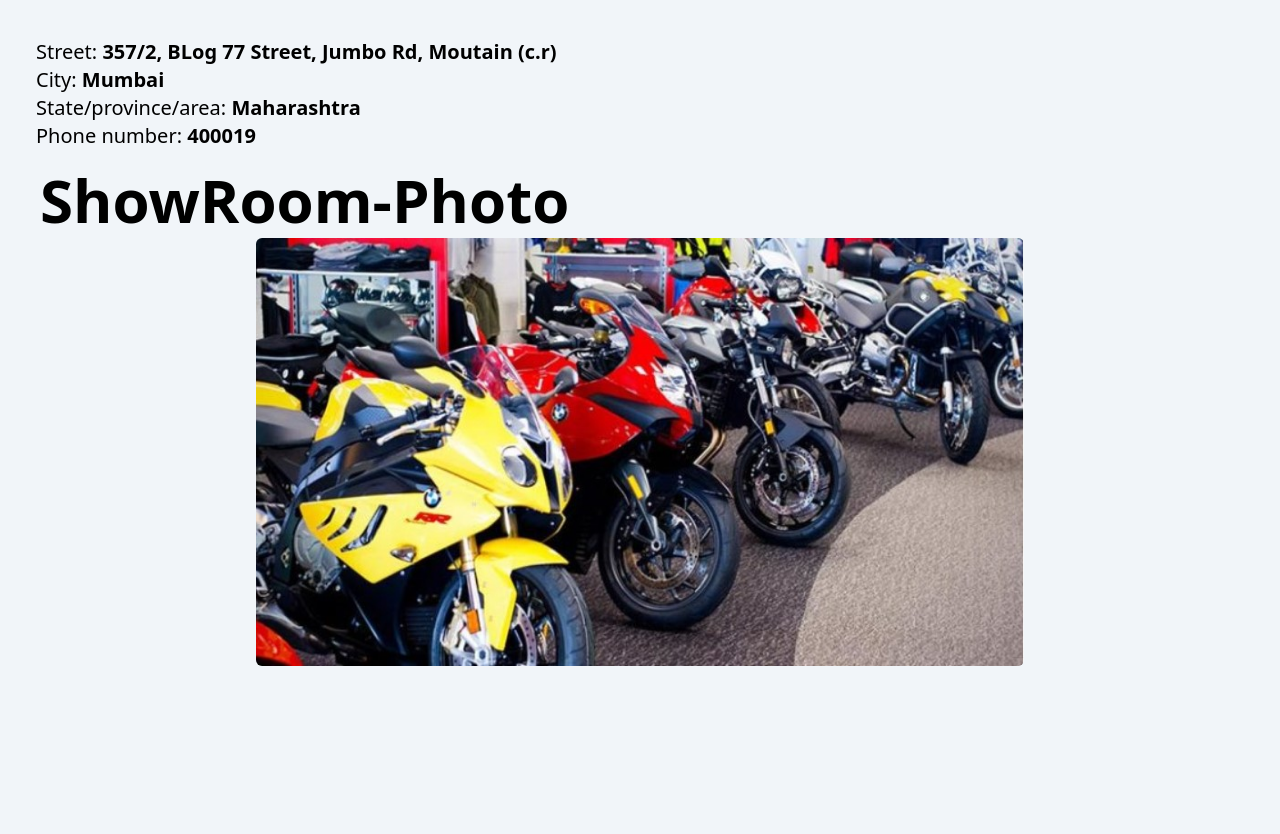
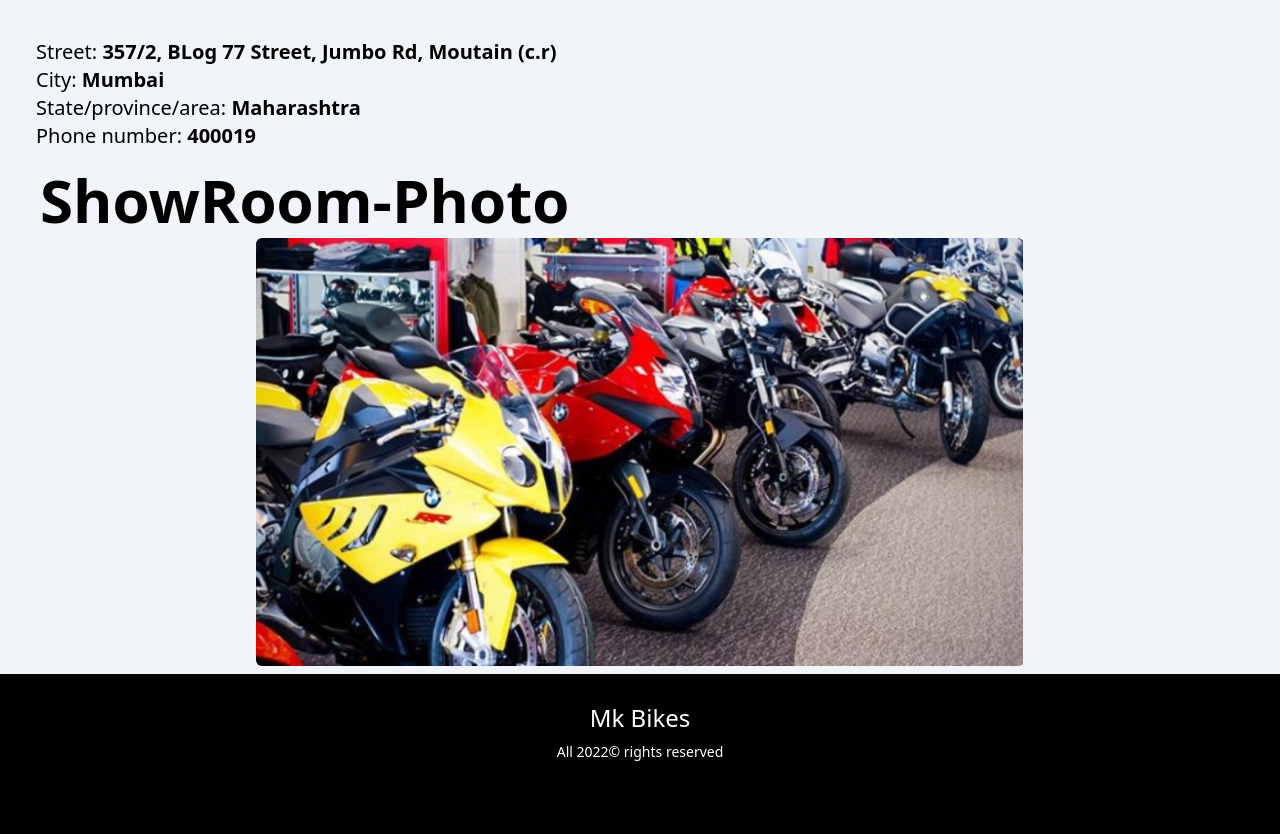
Before and after one commit to Manju1392k/MkBikes-Website, a website built with Vite: page index.html in a window 1280 px wide. Shown: the part 1252-2086 px from the top of the page. Before the commit the page ends 1926 px from the top, so only its background shows below. Built offline with nearby package versions, Linux system fonts and the light colour scheme.

Commit message:
Mk Bikes

```diff
--- a/index.html
+++ b/index.html
@@ -157,6 +157,11 @@
 
         <img src="bikeshow.jpg" alt="" class="m-auto mb-2 w-[60vw] rounded-md">
 
+        <div class="footer bg-black text-white w-screen h-[10rem] p-5">
+           <h1 class="text-center my-2 text-2xl">Mk Bikes</h1>
+           <h1 class="text-center my-2 text-sm">All 2022&copy; rights reserved</h1>
+        </div>
+
     </main>
 
 </body>
```
